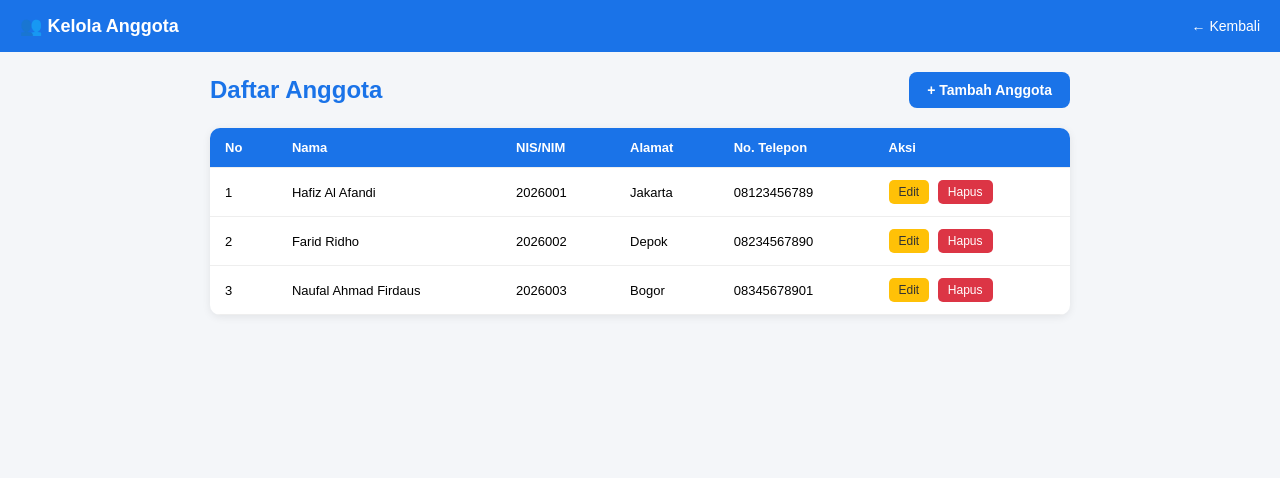
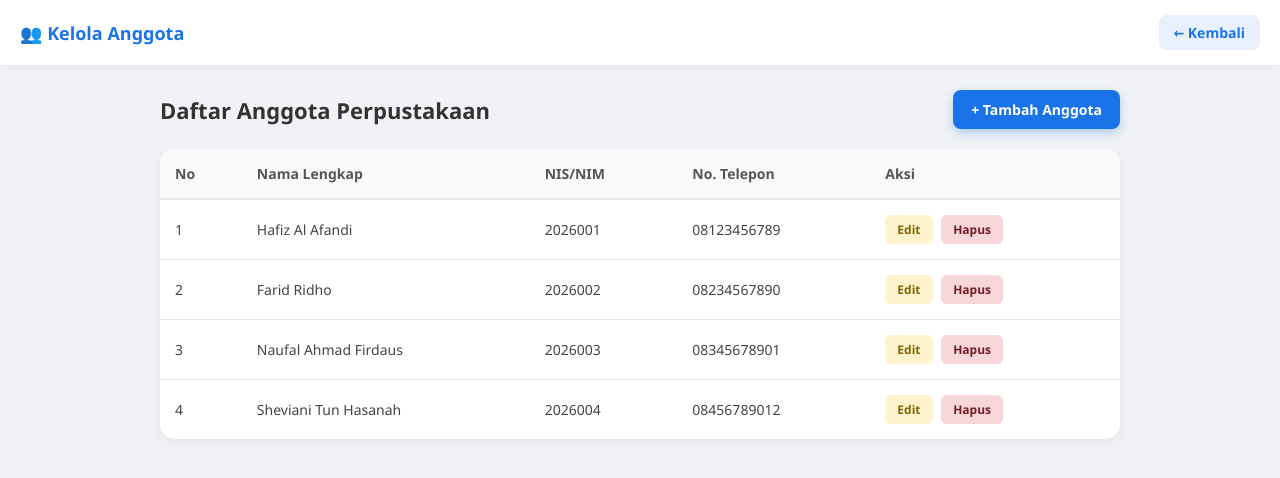
Before and after one commit to hafizalafandi23/sistem-informasi-perpustakaan, a plain HTML site: page anggota.html in a window 1280 px wide. Drawn offline with Linux system fonts and the light colour scheme.

Commit message:
anggota.html

```diff
--- a/anggota.html
+++ b/anggota.html
@@ -5,46 +5,64 @@
     <meta name="viewport" content="width=device-width, initial-scale=1.0">
     <title>Kelola Anggota - Perpustakaan</title>
     <style>
-        * { margin: 0; padding: 0; box-sizing: border-box; font-family: Arial, sans-serif; }
-        body { background-color: #f4f6f9; }
+        * { margin: 0; padding: 0; box-sizing: border-box; font-family: 'Segoe UI', Tahoma, Geneva, Verdana, sans-serif; }
+        body { background-color: #f0f2f5; color: #333; }
+
         .navbar {
-            background-color: #1a73e8; color: white;
+            background-color: #ffffff; color: #333;
             padding: 15px 20px; display: flex;
             justify-content: space-between; align-items: center;
+            box-shadow: 0 2px 10px rgba(0,0,0,0.05);
+            position: sticky; top: 0; z-index: 100;
         }
-        .navbar h1 { font-size: 18px; }
-        .navbar a { color: white; text-decoration: none; font-size: 14px; }
-        .container { padding: 20px; max-width: 900px; margin: auto; }
+        .navbar h1 { font-size: 18px; color: #1a73e8; }
+        .navbar a {
+            color: #1a73e8; text-decoration: none; font-size: 14px;
+            font-weight: bold; padding: 8px 15px; border-radius: 8px;
+            background-color: #e8f0fe; transition: 0.3s;
+        }
+        .navbar a:hover { background-color: #d2e3fc; }
+
+        .container { padding: 25px 20px; max-width: 1000px; margin: auto; }
+
         .header-actions {
             display: flex; justify-content: space-between;
             align-items: center; margin-bottom: 20px;
         }
-        .header-actions h2 { color: #1a73e8; }
+        .header-actions h2 { color: #333; font-size: 22px; }
+
         .btn-tambah {
             background-color: #1a73e8; color: white;
             padding: 10px 18px; border: none;
             border-radius: 8px; cursor: pointer;
             font-weight: bold; font-size: 14px;
+            box-shadow: 0 4px 10px rgba(26, 115, 232, 0.3);
+            transition: all 0.3s ease;
         }
-        .btn-tambah:hover { background-color: #1557b0; }
-        table {
-            width: 100%; border-collapse: collapse;
-            background: white; border-radius: 10px;
-            overflow: hidden; box-shadow: 0 2px 8px rgba(0,0,0,0.08);
+        .btn-tambah:hover { background-color: #1557b0; transform: translateY(-2px); }
+
+        .table-container {
+            background: white; border-radius: 15px;
+            box-shadow: 0 4px 15px rgba(0,0,0,0.05);
+            overflow-x: auto;
         }
-        th, td {
-            padding: 12px 15px; text-align: left;
-            font-size: 13px; border-bottom: 1px solid #eee;
+        table { width: 100%; border-collapse: collapse; }
+        th, td { padding: 15px; text-align: left; font-size: 14px; }
+        th { background-color: #f8f9fa; color: #555; font-weight: 600; border-bottom: 2px solid #eaeaea; }
+        td { border-bottom: 1px solid #eaeaea; color: #444; }
+        tr:last-child td { border-bottom: none; }
+        tr:hover td { background-color: #f9fbff; }
+
+        .btn-aksi {
+            padding: 6px 12px; border: none;
+            border-radius: 6px; cursor: pointer;
+            font-size: 12px; font-weight: bold; margin-right: 5px;
+            transition: 0.2s;
         }
-        th { background-color: #1a73e8; color: white; font-size: 13px; }
-        tr:hover { background-color: #f1f5ff; }
-        .btn-aksi {
-            padding: 5px 10px; border: none;
-            border-radius: 5px; cursor: pointer;
-            font-size: 12px; margin-right: 5px;
-        }
-        .btn-edit { background-color: #ffc107; color: #333; }
-        .btn-hapus { background-color: #dc3545; color: white; }
+        .btn-edit { background-color: #fff3cd; color: #856404; }
+        .btn-edit:hover { background-color: #ffeeba; }
+        .btn-hapus { background-color: #f8d7da; color: #721c24; }
+        .btn-hapus:hover { background-color: #f5c6cb; }
     </style>
 </head>
 <body>
@@ -56,17 +74,17 @@
 
     <div class="container">
         <div class="header-actions">
-            <h2>Daftar Anggota</h2>
+            <h2>Daftar Anggota Perpustakaan</h2>
             <button class="btn-tambah" onclick="alert('Fitur tambah anggota akan segera hadir!')">+ Tambah Anggota</button>
         </div>
 
+        <div class="table-container">
             <table>
                 <thead>
                     <tr>
                         <th>No</th>
-                    <th>Nama</th>
+                        <th>Nama Lengkap</th>
                         <th>NIS/NIM</th>
-                    <th>Alamat</th>
                         <th>No. Telepon</th>
                         <th>Aksi</th>
                     </tr>
@@ -76,7 +94,6 @@
                         <td>1</td>
                         <td>Hafiz Al Afandi</td>
                         <td>2026001</td>
-                    <td>Jakarta</td>
                         <td>08123456789</td>
                         <td>
                             <button class="btn-aksi btn-edit" onclick="alert('Edit anggota')">Edit</button>
@@ -87,7 +104,6 @@
                         <td>2</td>
                         <td>Farid Ridho</td>
                         <td>2026002</td>
-                    <td>Depok</td>
                         <td>08234567890</td>
                         <td>
                             <button class="btn-aksi btn-edit" onclick="alert('Edit anggota')">Edit</button>
@@ -98,8 +114,17 @@
                         <td>3</td>
                         <td>Naufal Ahmad Firdaus</td>
                         <td>2026003</td>
-                    <td>Bogor</td>
                         <td>08345678901</td>
+                        <td>
+                            <button class="btn-aksi btn-edit" onclick="alert('Edit anggota')">Edit</button>
+                            <button class="btn-aksi btn-hapus" onclick="alert('Hapus anggota')">Hapus</button>
+                        </td>
+                    </tr>
+                    <tr>
+                        <td>4</td>
+                        <td>Sheviani Tun Hasanah</td>
+                        <td>2026004</td>
+                        <td>08456789012</td>
                         <td>
                             <button class="btn-aksi btn-edit" onclick="alert('Edit anggota')">Edit</button>
                             <button class="btn-aksi btn-hapus" onclick="alert('Hapus anggota')">Hapus</button>
@@ -108,6 +133,7 @@
                 </tbody>
             </table>
         </div>
+    </div>
 
 </body>
 </html>
```
Lines whose indentation alone changed are shown as unchanged.
